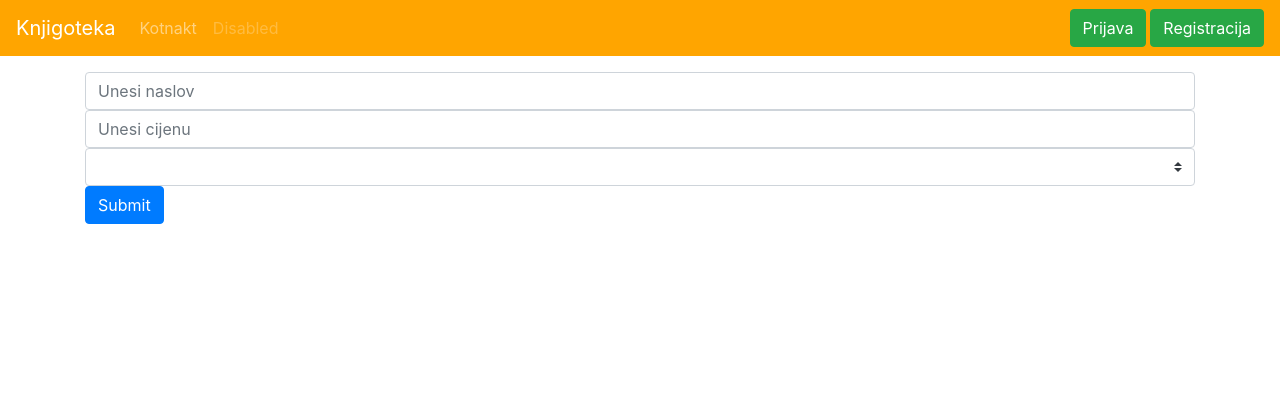
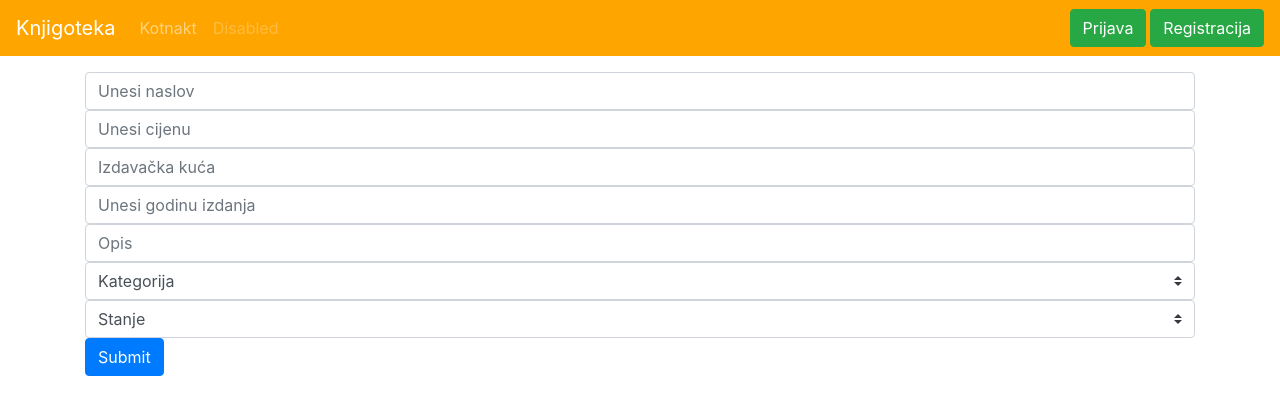
Before and after one commit to Marko-Tomljanovic/knjigoteka, a Nuxt app: page /novaknjiga in a window 1280 px wide. Shown: the top 414 px of the page. Built offline with nearby package versions, Linux system fonts and the light colour scheme.

Commit message:
rad s podacima

```diff
--- a/components/CardKategorija.vue
+++ b/components/CardKategorija.vue
@@ -1,14 +1,14 @@
 <template>
   <div>
-    <nuxt-link :to="`/${title}`">
+    <nuxt-link :to="`/kategorije/${title}`">
       <b-card
         :title="title"
         img-src="https://picsum.photos/600/300/?image=25"
         img-alt="Image"
         img-top
         tag="article"
-        style="max-width: 12rem"
-        class="mb-2"
+        style="max-width: 11.6rem"
+        class="mb-2 xml-2 xmr-2"
       >
         <!-- <b-button href="#" variant="primary">Go somewhere</b-button> -->
       </b-card></nuxt-link
--- a/components/CardKnjiga.vue
+++ b/components/CardKnjiga.vue
@@ -1,6 +1,6 @@
 <template>
   <div>
-    <nuxt-link :to="`/${this.$route.params.kategorija}/${id}`">
+    <nuxt-link :to="`/kategorije/${this.$route.params.kategorija}/${id}`">
       <b-card
         :title="title"
         img-src="https://picsum.photos/600/300/?image=25"
--- a/nuxt.config.js
+++ b/nuxt.config.js
@@ -55,6 +55,7 @@ export default {
         ssr: false,
       },
       firestore: true,
+      storage: true,
     },
   },
   // Build Configuration: https://go.nuxtjs.dev/config-build
--- a/pages/index.vue
+++ b/pages/index.vue
@@ -1,58 +1,24 @@
 <template>
-  <b-container class="mt-3">
-    <b-button to="novaknjiga">Dodaj knjigu</b-button>
-    <b-form-input
-      size="sm"
-      class="mr-sm-2 mb-3"
-      placeholder="Search"
-      v-model="trazi"
-      autocomplete="off"
-    ></b-form-input
-    ><b-card-group>
-      <CardKategorija
-        v-for="(card, idx) in filter"
-        :key="idx.naslov"
-        :title="card.naslov" /></b-card-group
-  ></b-container>
+  <b-container fluid class="mt-3">
+    stavitit search i sliku pozadine, dizajn <br /><b-button to="kategorije"
+      >kategorije</b-button
+    ></b-container
+  >
 </template>
 
 <script>
 import podaci from "@/store/podaci";
 export default {
   data() {
-    return { podaci, trazi: "" };
+    return { podaci };
   },
-  methods: {
-    fire() {
-      try {
-        this.$fire.firestore.collection("marko").doc().set({
-          ime: "novi",
-          prezime: "doc",
-        });
-      } catch (e) {
-        console.log(e);
-      }
-    },
-  },
+  methods: {},
   computed: {
     filter() {
       return this.podaci.kategorije.filter((card) =>
-        card.naslov.toLowerCase().includes(this.trazi.toLowerCase())
+        card.naslov.toLowerCase().includes(this.podaci.trazi.toLowerCase())
       );
     },
   },
-
-  // asyncData: {
-  //   async ucitaj({ commit, state, rootState }, userId) {
-  //     const ref = this.$fire.firestore.collection("marko").doc(userId);
-  //     try {
-  //       await ref.update({
-  //         [`randomFoo.FooFoo`]: this.$fireModule.firestore.FieldValue.delete(),
-  //       });
-  //     } catch (e) {
-  //       return Promise.reject(e);
-  //     }
-  //   },
-  // },
 };
 </script>
--- /dev/null
+++ b/pages/kategorije/index.vue
@@ -0,0 +1,35 @@
+<template>
+  <b-container fluid class="mt-3">
+    <b-button to="novaknjiga">Dodaj knjigu</b-button>
+    <b-form-input
+      size="sm"
+      class="mr-sm-2 mb-3"
+      placeholder="Search"
+      v-model="podaci.trazi"
+      autocomplete="off"
+    ></b-form-input
+    ><b-card-group deck>
+      <CardKategorija
+        v-for="(card, idx) in filter"
+        :key="idx.naslov"
+        :title="card.naslov" /></b-card-group
+  ></b-container>
+</template>
+
+<script>
+import podaci from "@/store/podaci";
+export default {
+  name: "kategorije",
+  data() {
+    return { podaci };
+  },
+  methods: {},
+  computed: {
+    filter() {
+      return this.podaci.kategorije.filter((card) =>
+        card.naslov.toLowerCase().includes(this.podaci.trazi.toLowerCase())
+      );
+    },
+  },
+};
+</script>
--- a/pages/novaknjiga/index.vue
+++ b/pages/novaknjiga/index.vue
@@ -8,7 +8,6 @@
         placeholder="Unesi naslov"
         required
       ></b-form-input>
-
       <b-form-input
         id="cijena"
         type="number"
@@ -16,9 +15,34 @@
         placeholder="Unesi cijenu"
         required
       ></b-form-input>
+      <b-form-input
+        id="izdavacka kuca"
+        v-model="izdavackaKuca"
+        type="text"
+        placeholder="Izdavačka kuća"
+        required
+      ></b-form-input>
+      <b-form-input
+        id="godinaIzdanja"
+        type="number"
+        v-model="godinaIzdanja"
+        placeholder="Unesi godinu izdanja"
+        required
+      ></b-form-input>
+      <b-form-input
+        id="opis"
+        v-model="opis"
+        type="text"
+        placeholder="Opis"
+        required
+      ></b-form-input>
       <b-form-select
-        v-model="odabrano"
-        :options="podaci.options"
+        v-model="kategorijaO"
+        :options="podaci.optionsKategorije"
+      ></b-form-select>
+      <b-form-select
+        v-model="stanjeO"
+        :options="podaci.optionsStanje"
       ></b-form-select>
 
       <b-button @click="onClick" type="submit" variant="primary"
@@ -33,7 +57,17 @@ import podaci from "@/store/podaci";
 export default {
   name: "novaknjiga",
   data() {
-    return { naslov: "", cijena: "", odabrano: "", obj: {}, podaci };
+    return {
+      naslov: "",
+      cijena: "",
+      izdavackaKuca: "",
+      kategorijaO: "",
+      godinaIzdanja: "",
+      stanjeO: "",
+      opis: "",
+      obj: {},
+      podaci,
+    };
   },
   methods: {
     async onClick(e) {
@@ -47,7 +81,7 @@ export default {
           .doc("podaci");
         const refKnjiga = await this.$fire.firestore
           .collection("kategorije")
-          .doc(this.odabrano)
+          .doc(this.kategorijaO)
           .collection("knjige");
         ref.update({ ukKnjiga: increment });
         const { id } = await refKnjiga.add(this.obj);
@@ -55,6 +89,13 @@ export default {
           id: id,
           naslov: this.naslov,
           cijena: this.cijena,
+          kategorija: this.kategorijaO,
+          stanje: this.stanjeO,
+          izdavackaKuca: this.izdavackaKuca,
+          godinaIzdanja: this.godinaIzdanja,
+          kreiran: Date.now(),
+          opis: this.opis,
+          korisnik: this.$store.state.userData.email,
         });
       }
     },
--- a/pages/registracija/index.vue
+++ b/pages/registracija/index.vue
@@ -21,7 +21,7 @@
     >
     <b-button to="/" class="mt-2" type="button" variant="danger"
       >Naslovna</b-button
-    >{{ xtrnutniKorisnik }}
+    >
   </b-form>
 </template>
 
@@ -61,10 +61,5 @@ export default {
       this.$fire.auth.signOut();
     },
   },
-  computed: {
-    xtrnutniKorisnik() {
-      return this.$store.state.userData;
-    },
-  },
 };
 </script>
--- a/store/podaci.js
+++ b/store/podaci.js
@@ -1,4 +1,5 @@
 export default {
+  trazi: "",
   kategorije: [
     { naslov: "Romani" },
     { naslov: "Znanstvena fantastika" },
@@ -11,7 +12,8 @@ export default {
     { naslov: "Umjetnost" },
     { naslov: "Znanost i tehnologija" },
   ],
-  options: [
+  optionsKategorije: [
+    { value: "", text: "Kategorija", disabled: true },
     "Romani",
     "Znanstvena fantastika",
     "Drama",
@@ -23,4 +25,10 @@ export default {
     "Umjetnost",
     "Znanost i tehnologija",
   ],
+  optionsStanje: [
+    { value: "", text: "Stanje", disabled: true },
+    "Loše",
+    "Dobro",
+    "Kao novo",
+  ],
 };
```
Also changed, not shown: middleware/auth.js (+11 -4 lines), pages/kategorije/_kategorija/index.vue (renamed from pages/_kategorija/index.vue, +1 -15 lines), pages/kategorije/_kategorija/_profil/index.vue (renamed from pages/_kategorija/_profil/index.vue).
